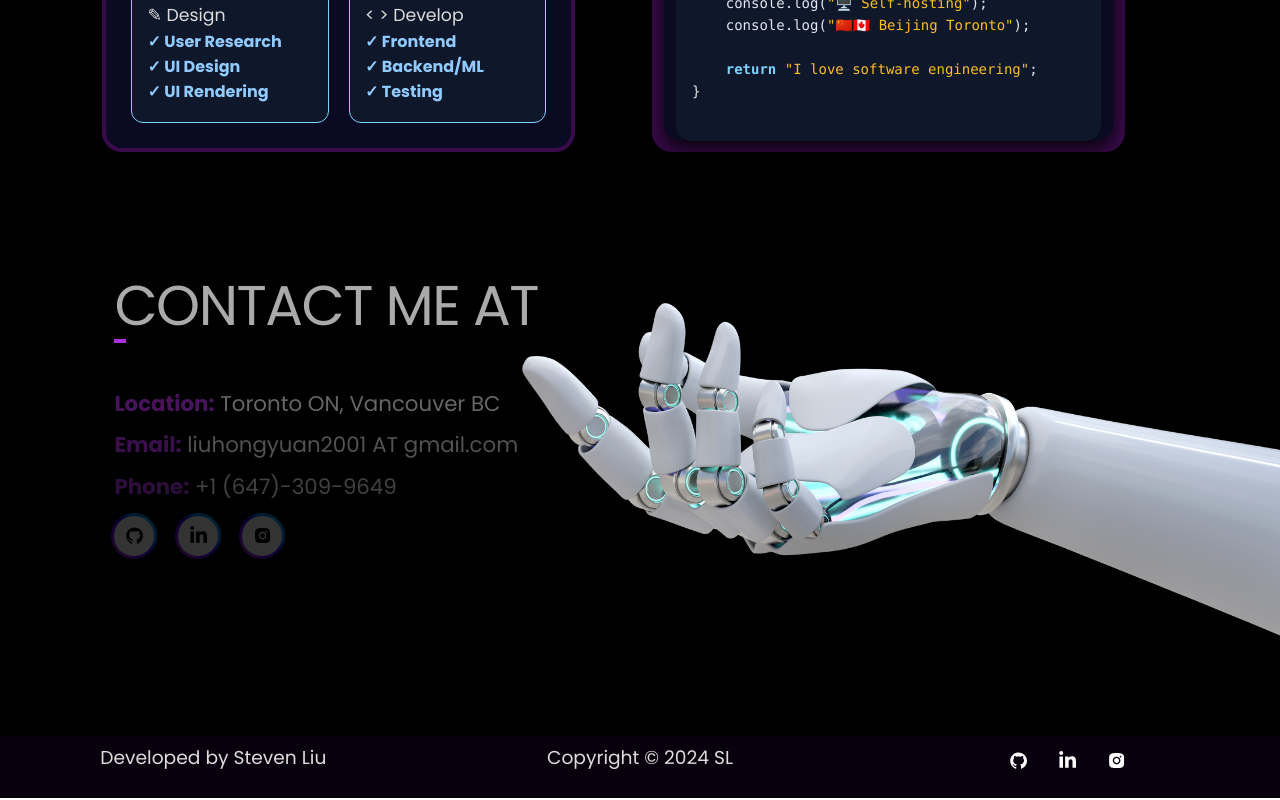
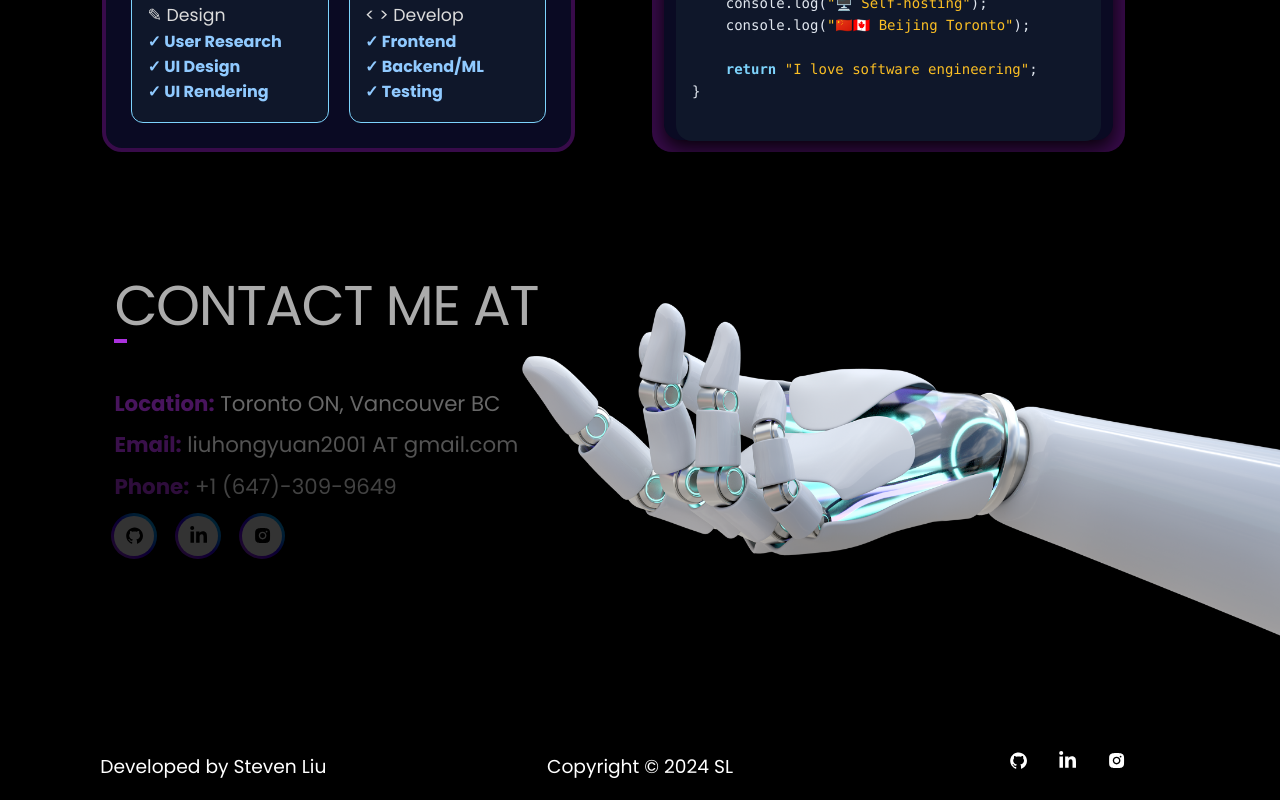
Before and after one commit to Yuanxyyds/MyPersonalWebsite2.0, a React (Create React App) app: page / in a window 1280 px wide. Shown: the part 1733-2533 px from the top of the page. Built offline with nearby package versions, Linux system fonts and the light colour scheme.

Commit message:
update footer

```diff
--- a/src/style/common/footer.css
+++ b/src/style/common/footer.css
@@ -1,15 +1,14 @@
 .footer {
-    background-color: rgb(9, 0, 14);
-    bottom: 0 !important;
-    padding-top: 10px !important;
-    padding-bottom: 8px !important;
+    bottom: 0;
+    padding-top: 10px;
+    padding-bottom: 10px;
 }
 
 .footer-paragraph {
     text-align: center !important;
 }
 
-.footer h3 {
+.footer p {
     font-size: 1em;
     color: white !important;
     margin-top: 0.5em !important;
```
